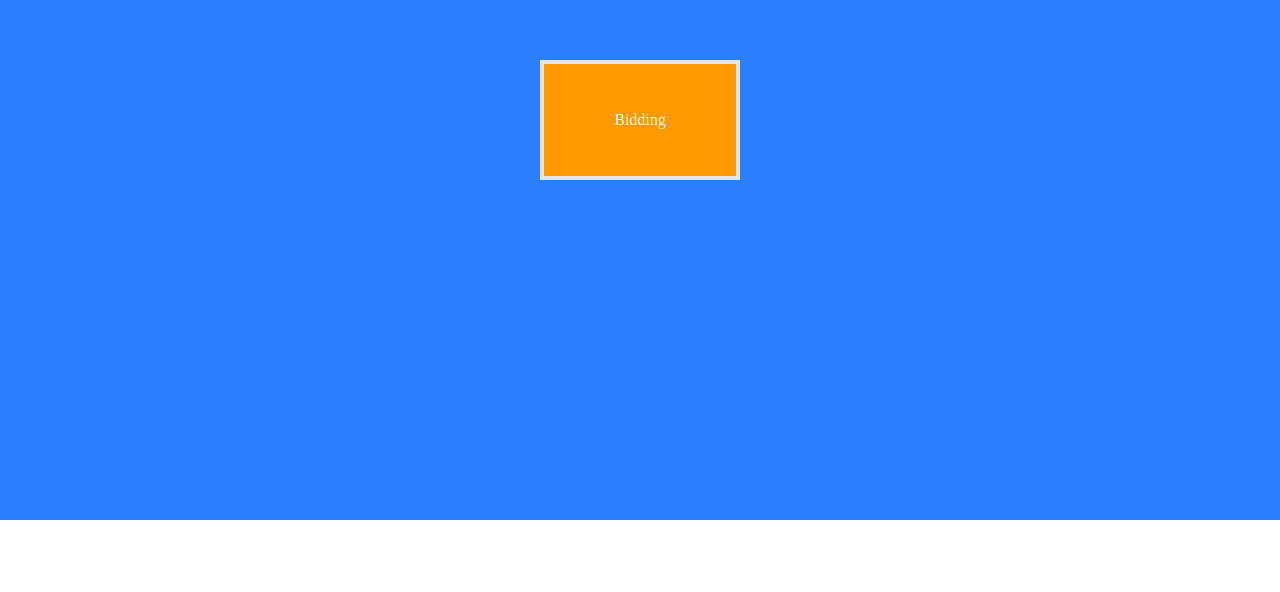
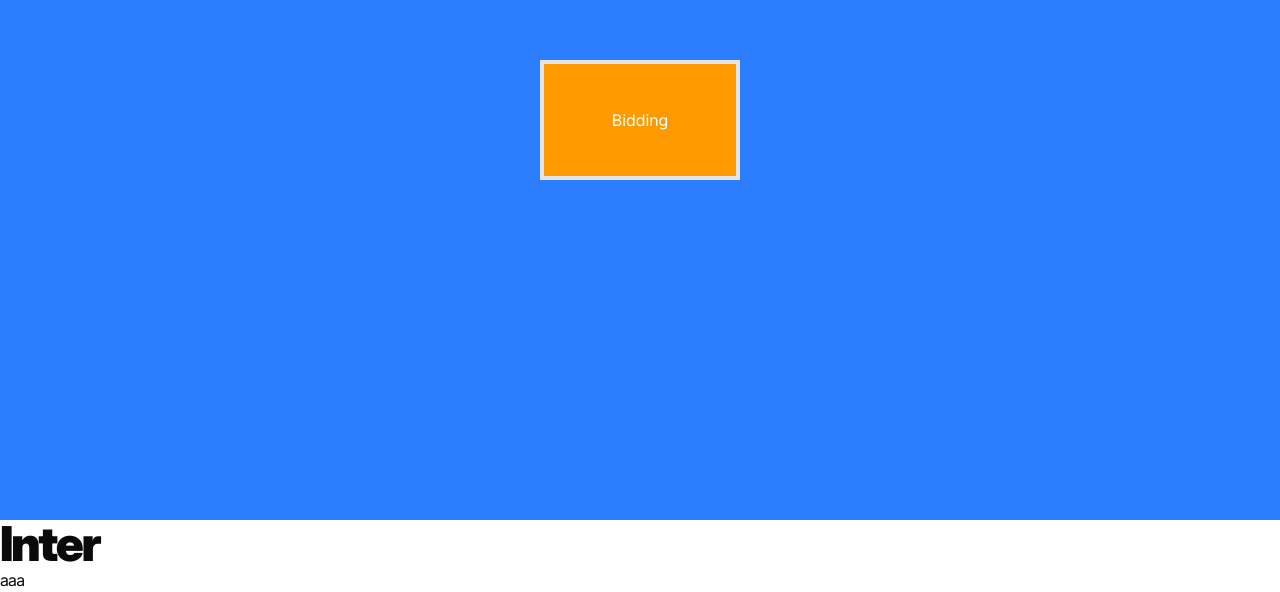
Before and after one commit to PedroHenriquee777/valida-seinfra, a Next.js app: page / in a window 1280 px wide. Shown: the part 280-872 px from the top of the page. Before the commit the page ends 800 px from the top, so only its background shows below. Built offline with nearby package versions, Linux system fonts and the light colour scheme.

Commit message:
feat: implementação da fonte padrão do projeto

```diff
--- a/app/globals.css
+++ b/app/globals.css
@@ -46,6 +46,8 @@
   --radius-2xl: calc(var(--radius) * 1.8);
   --radius-3xl: calc(var(--radius) * 2.2);
   --radius-4xl: calc(var(--radius) * 2.6);
+  --font-sans:var(--font-inter), sans-serif;
+
 }
 
 :root {
@@ -81,6 +83,7 @@
   --sidebar-accent-foreground: oklch(0.205 0 0);
   --sidebar-border: oklch(0.922 0 0);
   --sidebar-ring: oklch(0.708 0 0);
+  font-family: var(--font-inter), sans-serif;
 }
 
 .dark {
@@ -123,6 +126,7 @@
   }
   body {
     @apply bg-background text-foreground;
+    font-family: var(--font-sans)
   }
   html {
     @apply font-sans;
--- a/app/layout.tsx
+++ b/app/layout.tsx
@@ -1,17 +1,13 @@
 import type { Metadata } from "next";
 import { Geist, Geist_Mono } from "next/font/google";
+import localFont from "next/font/local"
 import "./globals.css";
 
-const geistSans = Geist({
-  variable: "--font-geist-sans",
-  subsets: ["latin"],
+const inter = localFont({
+  src:"../assets/fonts/Inter-VariableFont_opsz,wght.ttf",
+  variable:"--font-inter",
+  weight:"100 900"
 });
-
-const geistMono = Geist_Mono({
-  variable: "--font-geist-mono",
-  subsets: ["latin"],
-});
-
 
 export const metadata: Metadata = {
   title: "ValidaSEINFRA",
@@ -22,10 +18,12 @@ export default function RootLayout({ children }: LayoutProps<"/">) {
   return (
     <html
       lang="pt-br"
-      className={`${geistSans.variable} ${geistMono.variable} h-full antialiased`}
+      className={`${inter.variable} h-full`}
     >
-
-      <body className="min-h-full flex flex-col">{children}</body>
+      <body className="min-h-full flex flex-col antialiased">{children}
+        <h1 className="font-sans text-5xl font-black tracking-tighter">Inter</h1>
+        <h5 className="font-sans text-5x1 font black tracking-tighter">aaa</h5>
+      </body>
     </html>
   );
 }
```
Also changed, not shown: assets/fonts/Inter-VariableFont_opsz,wght.ttf (added).
